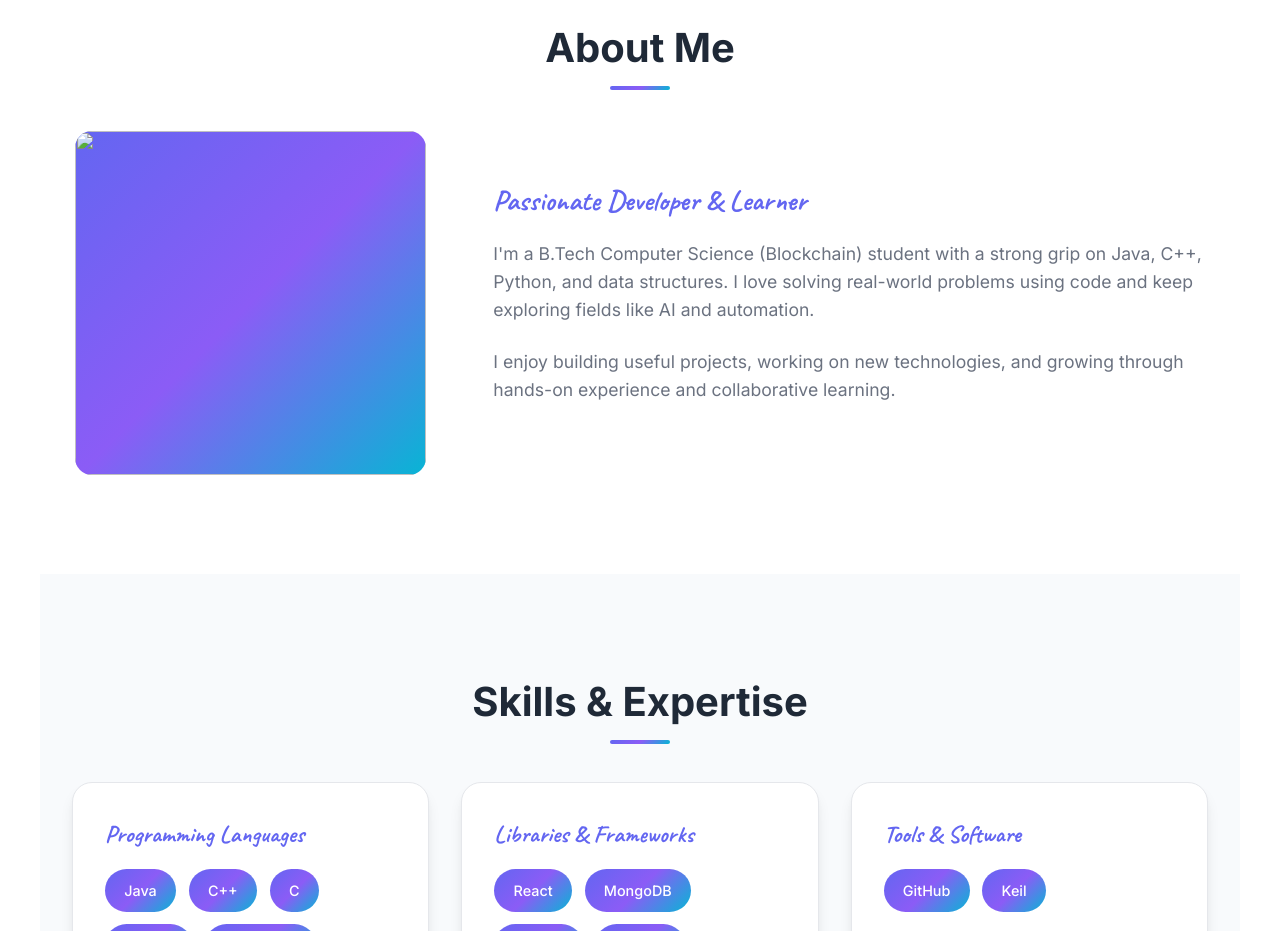
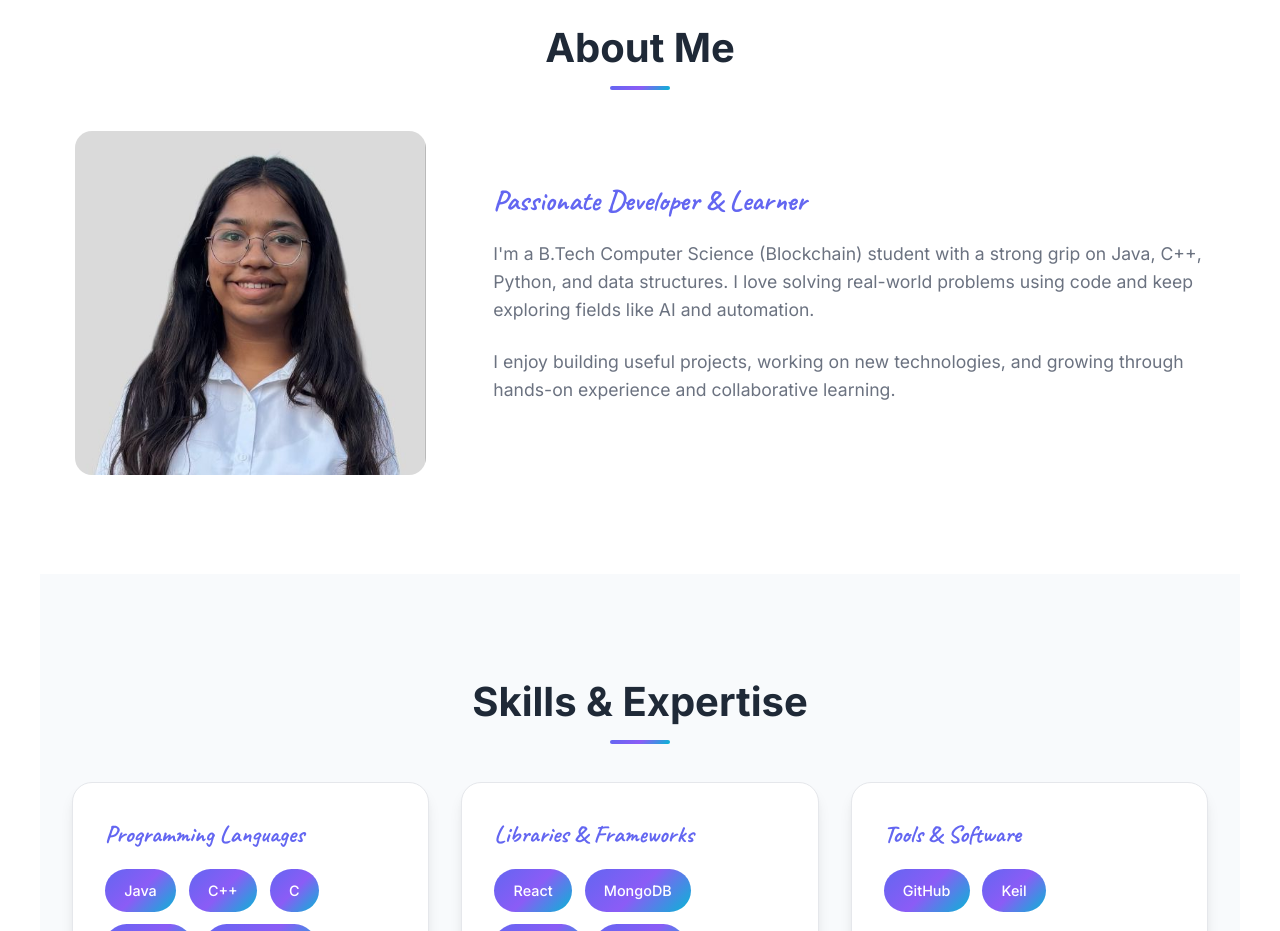
Before and after one commit to skp4106/-Portfolio, a plain HTML site: page index.html in a window 1280 px wide. Shown: the part 880-1811 px from the top of the page. Drawn offline with Linux system fonts and the light colour scheme.

Commit message:
Update index.html

```diff
--- a/index.html
+++ b/index.html
@@ -928,7 +928,7 @@
         <div class="about-content">
             <div class="about-image fade-in">
                 <div class="about-placeholder">
-                    <img src="/myImage.jpg alt="Siddhi Patel">
+                    <img src="https://skp4106.github.io/-Portfolio/myImage.jpg" alt="Siddhi Patel">
                 </div>
             </div>
             <div class="about-text fade-in">
```
